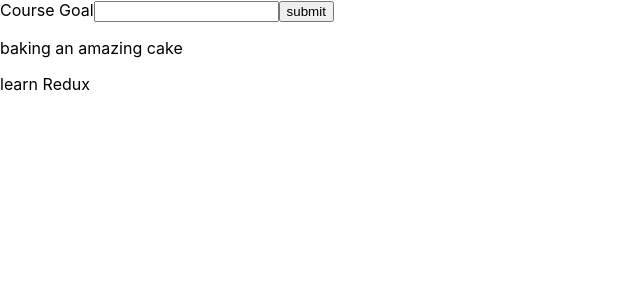
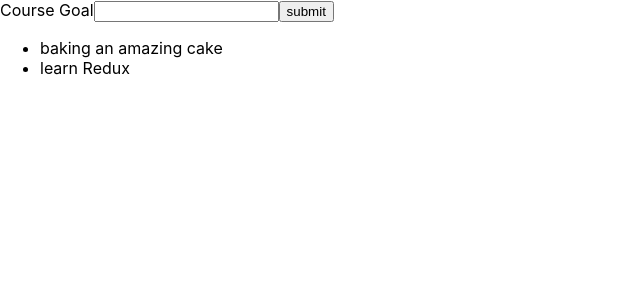
Before and after one commit to Alicino88/simple-goal-list, a React (Create React App) app: page / in a window 1280 px wide. Shown: the top 300 px of the page, without its empty margins (0-640 px from the left). Built offline with nearby package versions, Linux system fonts and the light colour scheme.

Commit message:
GoalList renders single goals and receives and passes goal id to App component

```diff
--- a/src/components/goals/GoalList.js
+++ b/src/components/goals/GoalList.js
@@ -1,10 +1,21 @@
+import GoalItem from "./GoalItem";
+
 function GoalList(props) {
+  const removeGoal3 = (id) => {
+    props.removeGoal4(id);
+    /*console.log(id);*/
+  };
   return (
-    <div>
+    <ul>
       {props.entries.map((entry) => (
-        <p>{entry.text}</p>
+        <GoalItem
+          key={entry.id}
+          id={entry.id}
+          title={entry.text}
+          removeGoal2={removeGoal3}
+        />
       ))}
-    </div>
+    </ul>
   );
 }
 
```
